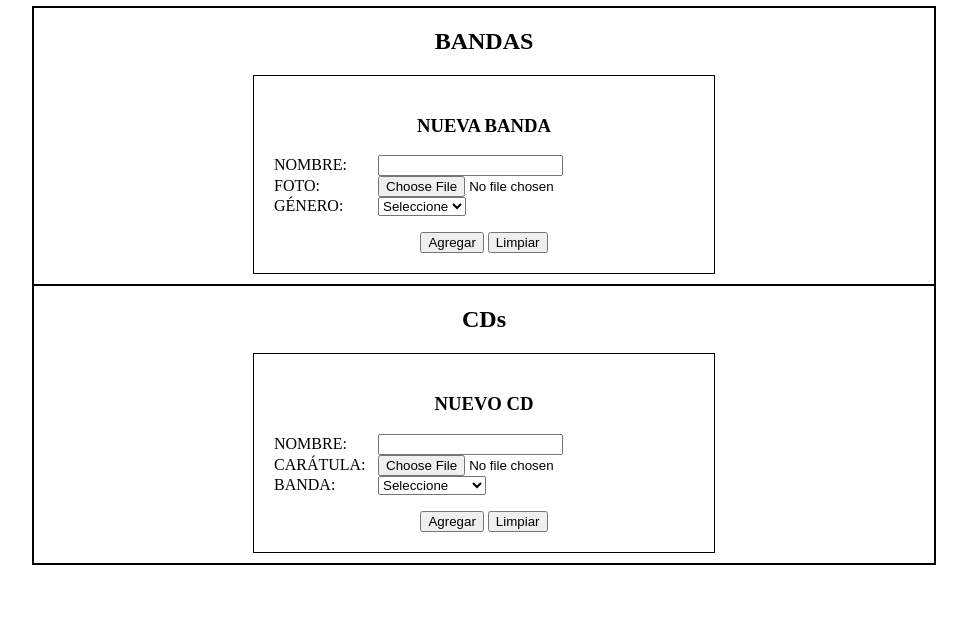
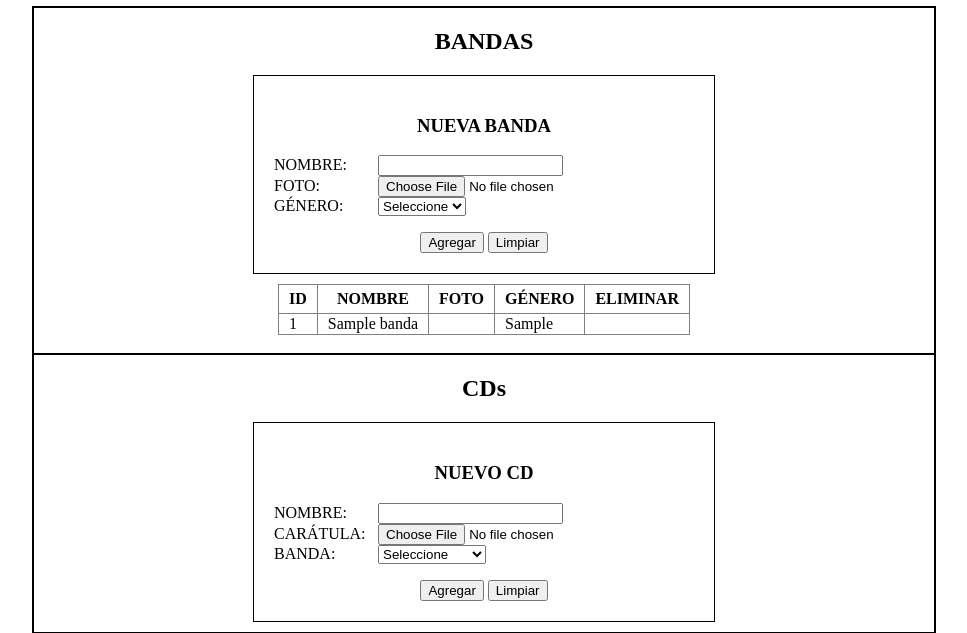
Before and after one commit to AsparagusEduardo/TrabajoFinal, a PHP site: page /mantenedor.php in a window 1280 px wide. Shown: the top 633 px of the page, without its empty margins (156-1123 px from the left). Run offline with PHP 8.4, Linux system fonts and the light colour scheme; tables that the repository leaves empty hold one stand-in row (values such as "Sample post").

Commit message:
0.1.4-9
- Añadida tabla de bandas

```diff
--- a/mantenedor.php
+++ b/mantenedor.php
@@ -7,7 +7,8 @@
         <script src="js/validar_mantenedor.js"></script>
 	</head>
 	<?php //acceder base de datos
-		$base_musica = new MySQLi("localhost", "root", "", "musica")
+		$base_musica = new MySQLi("localhost", "root", "", "musica");
+		$lista_cds = $base_musica -> query("SELECT * FROM cds ORDER BY banda");
 	?>
 	<body>
 		<div id="bloque_bandas">
@@ -56,6 +57,36 @@
 	                <input type="reset" name="banda_limpiar" id="banda_limpiar" value="Limpiar" onclick="document.getElementById('banda_error').innerHTML = '';" />
             	</div>
 			</form>
+			<div id="banda_tabla">
+				<?php
+				$lista_bandas = $base_musica -> query("SELECT * FROM bandas ORDER BY nombre");
+				if (mysqli_num_rows($lista_bandas) > 0)
+				{
+				?>
+					<table border="1">
+	                <tr>
+	                    <th>ID</th>
+	                    <th>NOMBRE</th>
+	                    <th>FOTO</th>
+	                    <th>GÉNERO</th>
+	                    <th>ELIMINAR</th>
+	                </tr>
+	            <?php
+	            }
+	            while ($registro = $lista_bandas -> fetch_assoc())
+	            {?>
+	            	<tr>
+	            		<td><?php echo $registro["id"];?> </td>
+	            		<td><?php echo $registro["nombre"];?></td>
+	            		<td></td>
+	            		<td><?php echo $registro["genero"];?></td>
+	            		<td></td>
+	            	</tr>
+	            <?php
+	            } ?>
+	            </table><br>
+			</div>
+
 		</div>
 
 		<div id="bloque_cds">
@@ -75,8 +106,8 @@
 	                <select name="cd_banda" id="cd_banda">
 	                    <option value="0">Seleccione</option>
 	                    <?php
-	                    $result = $base_musica -> query("SELECT * FROM bandas ORDER BY nombre");
-	                    while ($registro = $result -> fetch_assoc())
+	                    $lista_bandas = $base_musica -> query("SELECT * FROM bandas ORDER BY nombre");
+	                    while ($registro = $lista_bandas -> fetch_assoc())
                 		{
 	                    ?>
 		                    <option value="<?php echo $registro['nombre'];?>"><?php echo $registro['nombre'];?></option>
```
